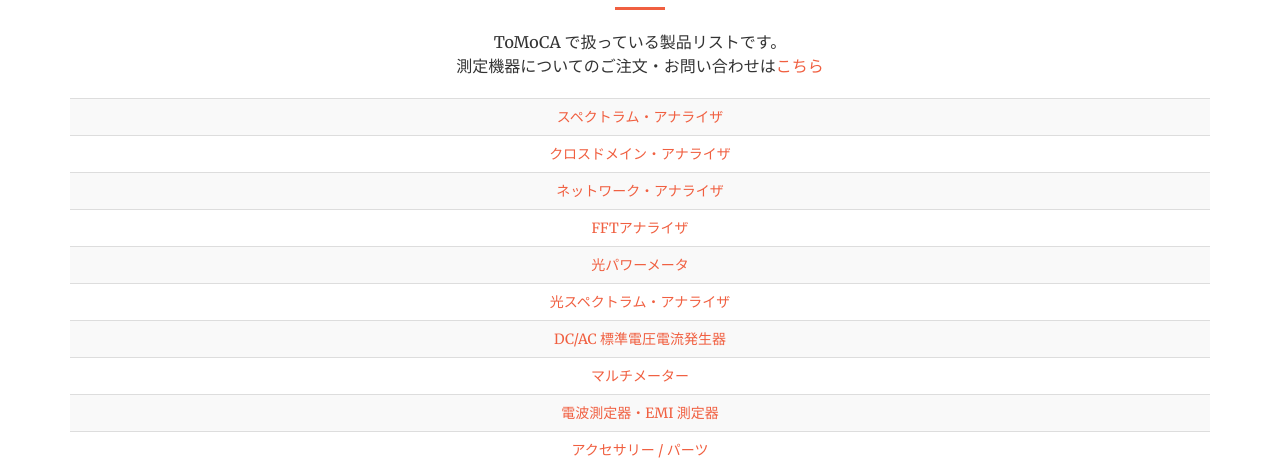
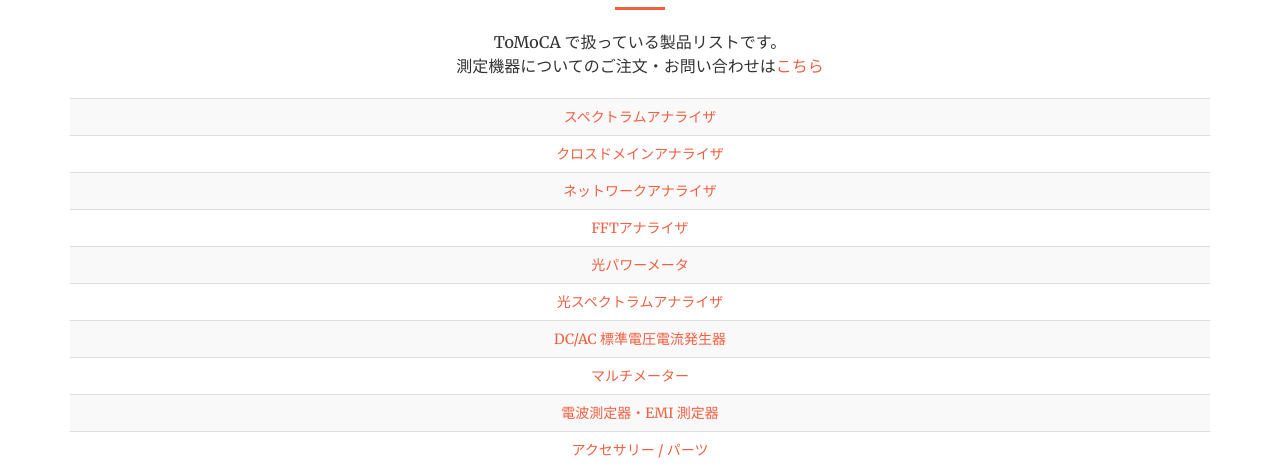
Before and after one commit to ToMoCA/corporate-site, a Django app: page / in a window 1280 px wide. Shown: the part 1402-1869 px from the top of the page. Run offline with Django 3.2, Linux system fonts and the light colour scheme; some libraries are stand-ins or nearby versions.

Commit message:
Remove dot inside category text

```diff
--- a/project/products/templates/products/index.html
+++ b/project/products/templates/products/index.html
@@ -159,13 +159,13 @@
                         <table class="table table-striped">
                             <tbody>
                             <tr>
-                                <td><a href="{% url 'products:category' 'スペクトラム' %}">スペクトラム・アナライザ</a></td>
+                                <td><a href="{% url 'products:category' 'スペクトラムアナライザ' %}">スペクトラムアナライザ</a></td>
                             </tr>
                             <tr>
-                                <td><a href="{% url 'products:category' 'クロスドメイン' %}">クロスドメイン・アナライザ</a></td>
+                                <td><a href="{% url 'products:category' 'クロスドメインアナライザ' %}">クロスドメインアナライザ</a></td>
                             </tr>
                             <tr>
-                                <td><a href="{% url 'products:category' 'ネットワーク' %}">ネットワーク・アナライザ</a></td>
+                                <td><a href="{% url 'products:category' 'ネットワークアナライザ' %}">ネットワークアナライザ</a></td>
                             </tr>
                             <tr>
                                 <td><a href="{% url 'products:category' 'FFTアナライザ' %}">FFTアナライザ</a></td>
@@ -174,10 +174,10 @@
                                 <td><a href="{% url 'products:category' '光パワーメータ' %}">光パワーメータ</a></td>
                             </tr>
                             <tr>
-                                <td><a href="{% url 'products:category' '光スペクトラム' %}">光スペクトラム・アナライザ</a></td>
+                                <td><a href="{% url 'products:category' '光スペクトラムアナライザ' %}">光スペクトラムアナライザ</a></td>
                             </tr>
                             <tr>
-                                <td><a href="{% url 'products:category' '光スペクトラム' %}">DC/AC 標準電圧電流発生器</a></td>
+                                <td><a href="{% url 'products:category' '標準電圧電流発生器' %}">DC/AC 標準電圧電流発生器</a></td>
                             </tr>
                             <tr>
                                 <td><a href="{% url 'products:category' 'マルチメーター' %}">マルチメーター</a></td>
--- a/project/products/views.py
+++ b/project/products/views.py
@@ -96,5 +96,5 @@
     ordering = '-pk'
 
     def get_queryset(self):
-        self.category = get_object_or_404(Category, category_text__icontains=self.args[0])
+        self.category = get_object_or_404(Category, category_text=self.args[0])
         return Product.objects.filter(category=self.category)
```
Also changed, not shown: scripts/inventory_handler.py (+4 -4 lines).
